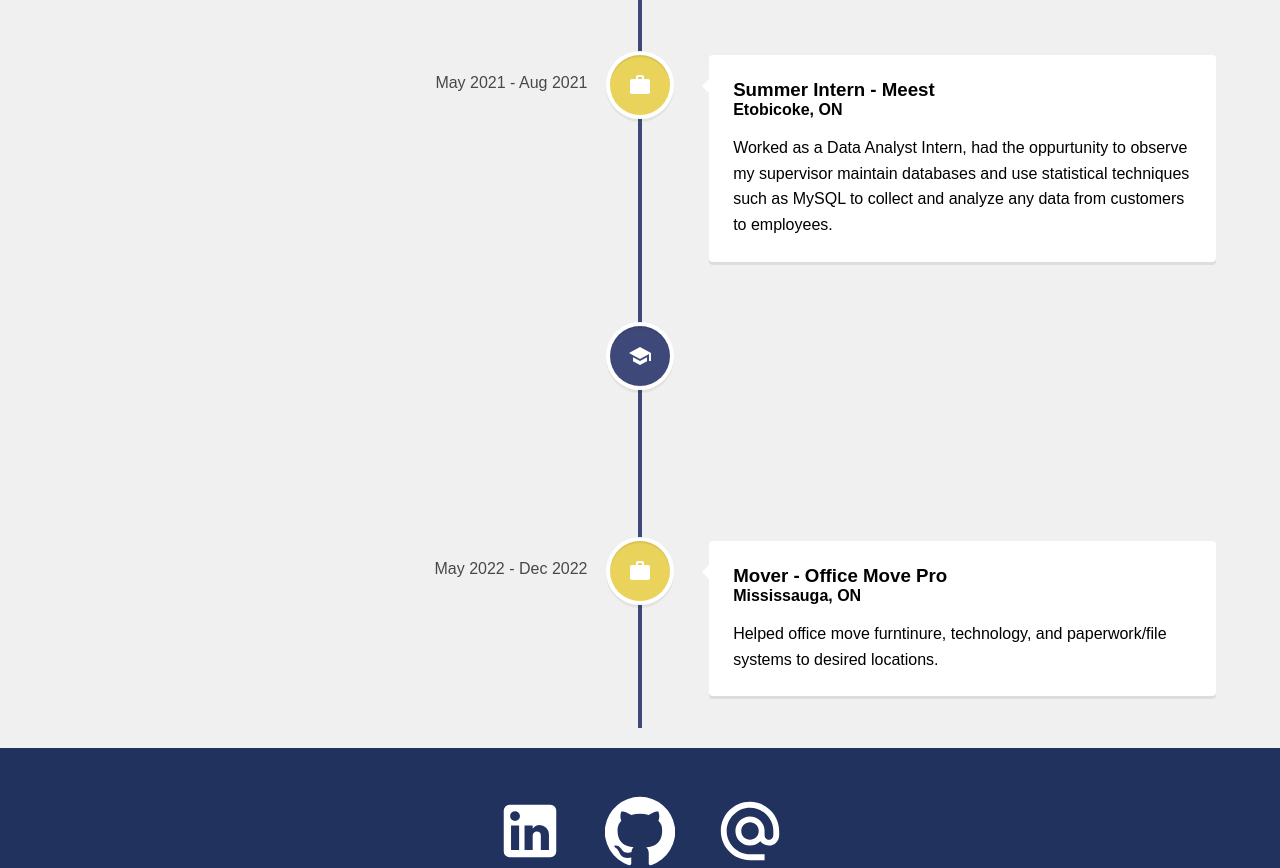
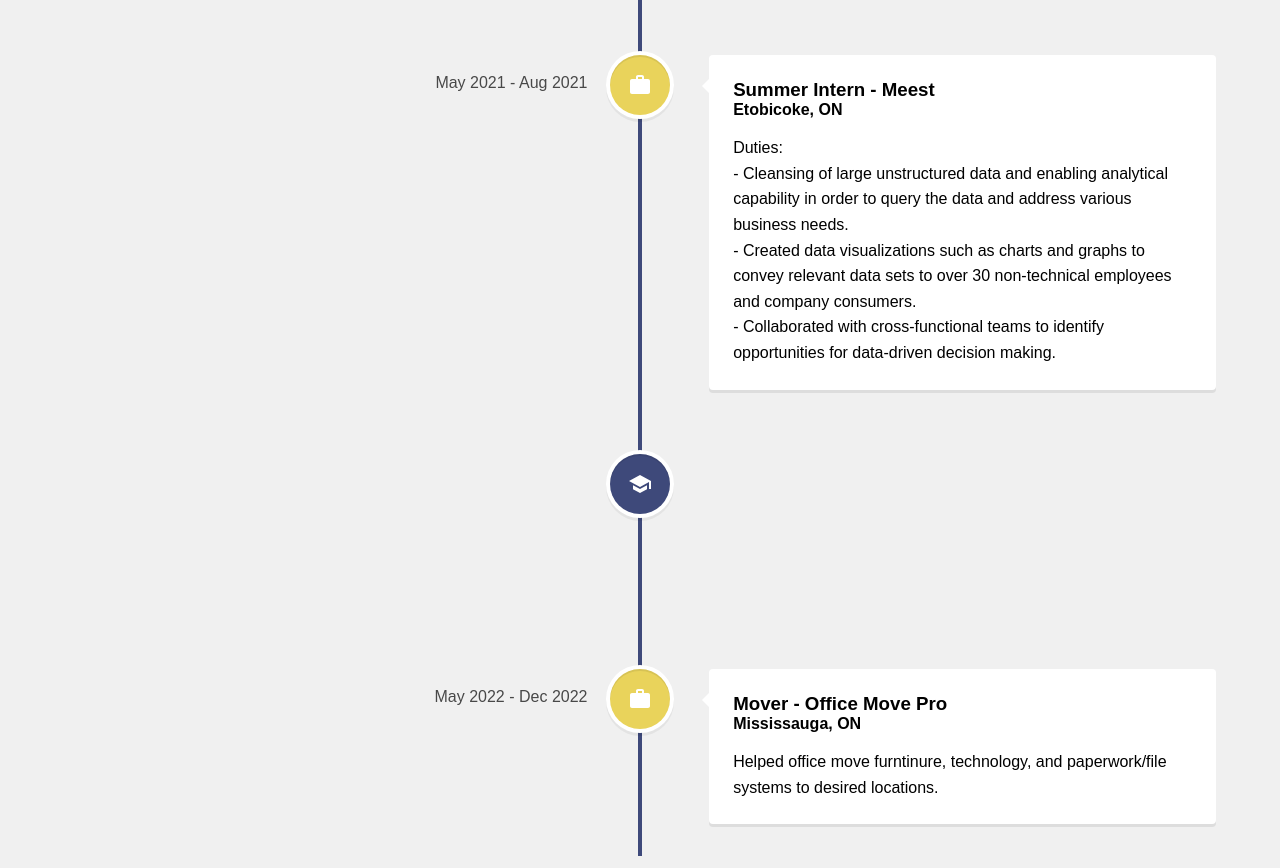
Before and after one commit to kovalvlad456/personalWeb, a React (Create React App) app: page /experience in a window 1280 px wide. Shown: the part 760-1628 px from the top of the page. Built offline with nearby package versions, Linux system fonts and the light colour scheme.

Commit message:
Fixing project: spell checker

```diff
--- a/src/helpers/ProjectList.js
+++ b/src/helpers/ProjectList.js
@@ -3,7 +3,7 @@ import project2 from "../assets/project2.jpg";
 import project3 from "../assets/project3.png";
 import project4 from "../assets/project4.png";
 import project5 from "../assets/project5.jpg";
-import project6 from "../assets/project6.jpg";
+import project6 from "../assets/project6.png";
 import project7 from "../assets/project7.jpg";
 import project8 from "../assets/project8.jpg";
 
--- a/src/pages/Experience.js
+++ b/src/pages/Experience.js
@@ -67,7 +67,7 @@ function Experience() {
                     <h4 className="vertical-timeline-element-subtitle">
                         Etobicoke, ON
                     </h4>
-                    <p> Worked as a Data Analyst Intern,  had the oppurtunity to observe my supervisor maintain databases and use statistical techniques such as MySQL to collect and analyze any data from customers to employees. </p>
+                    <p>Duties: <br></br> - Cleansing of large unstructured data and enabling analytical capability in order to query the data and address various business needs. <br></br> - Created data visualizations such as charts and graphs to convey relevant data sets to over 30 non-technical employees and company consumers.<br></br>- Collaborated with cross-functional teams to identify opportunities for data-driven decision making.</p>
                 </VerticalTimelineElement>
 
                 <VerticalTimelineElement
--- a/src/styles/ProjectDisplay.css
+++ b/src/styles/ProjectDisplay.css
@@ -29,7 +29,7 @@
     align-items: center;
     overflow: hidden;
     display: flex;
-    padding-top: 20px;
+    padding-top: 10px;
 
   }
 
```
Also changed, not shown: src/assets/project6.jpg (deleted), src/assets/project6.png (added).
